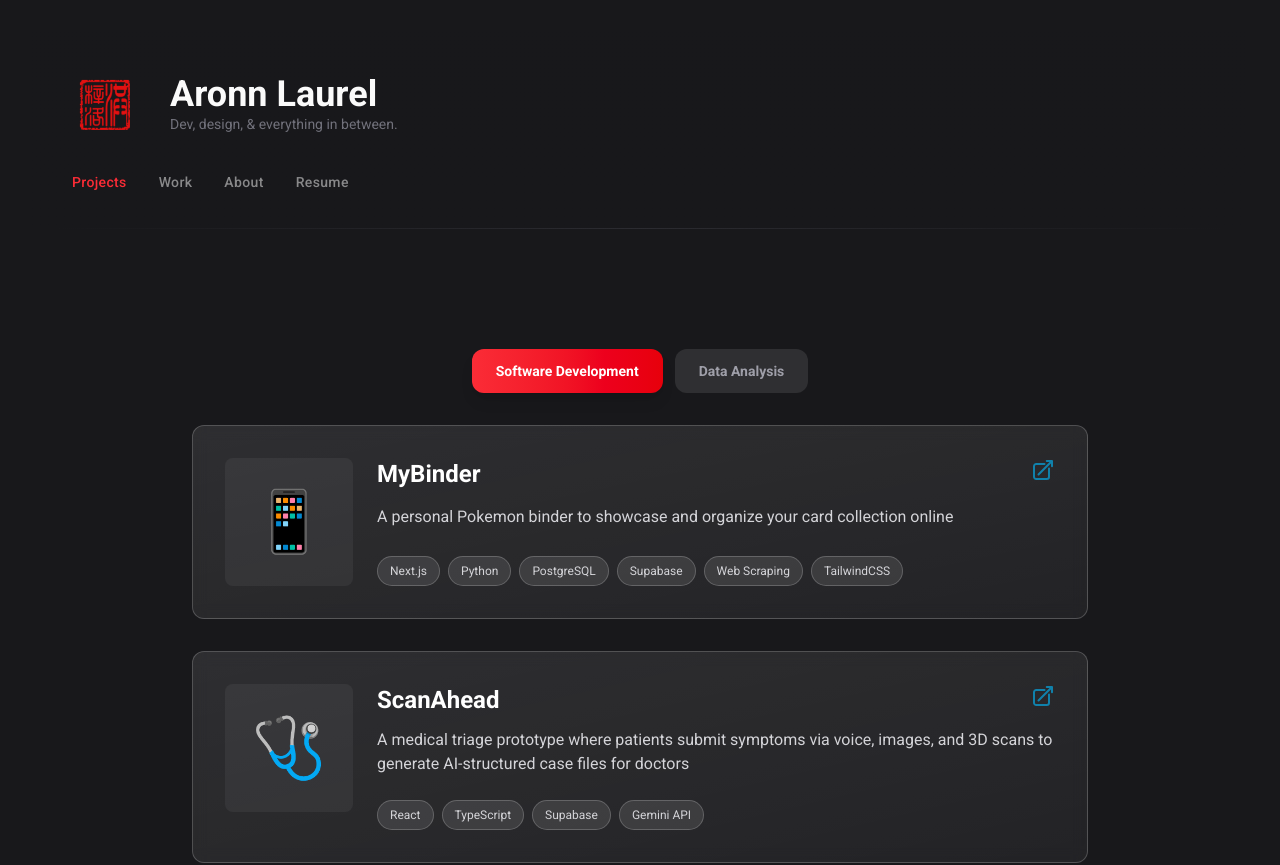
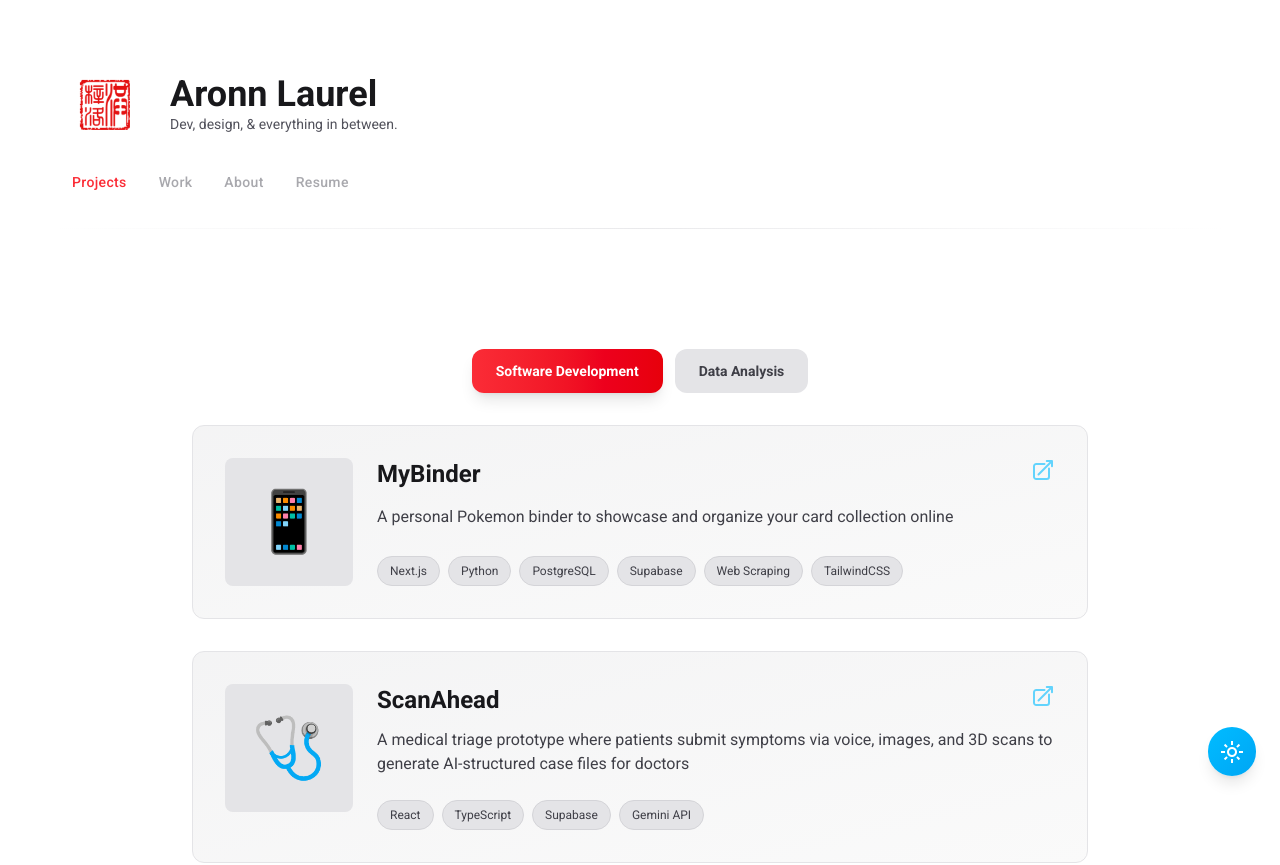
Before and after one commit to LaoAronn/laoaronn.github.io, a React (Vite) app: page / in a window 1280 px wide. Shown: the top 865 px of the page. Built offline with nearby package versions, Linux system fonts and the light colour scheme.

Commit message:
1) Added Light / Dark mode theme button 2) Readjusted .css to Tailwind v4

```diff
--- a/index.html
+++ b/index.html
@@ -18,6 +18,9 @@
     <!-- Material Symbols Rounded -->
     <link rel="stylesheet" href="https://fonts.googleapis.com/css2?family=Material+Symbols+Rounded" />
 
+    <!-- Material Symbols Outlined -->
+    <link rel="stylesheet" href="https://fonts.googleapis.com/css2?family=Material+Symbols+Outlined:opsz,wght,FILL,GRAD@20..48,100..700,0..1,-50..200&icon_names=dark_mode,light_mode" />
+
   </head>
   <body>
     <div id="root"></div>
--- a/src/App.css
+++ b/src/App.css
@@ -1,6 +1,4 @@
 @import url('https://fonts.googleapis.com/css2?family=Roboto:wght@400;500;700&display=swap');
-@import "tailwindcss";
-
 #root {
   max-width: 1280px;
   margin: 0 auto;
--- a/src/App.jsx
+++ b/src/App.jsx
@@ -10,6 +10,8 @@ import { BrowserRouter, Routes, Route, useLocation } from 'react-router-dom';
  * Components & Pages
 */
 import Header from "./components/Header";
+import ThemeToggle from "./components/ThemeToggle";
+import { ThemeProvider } from "./context/ThemeContext";
 import About from "./pages/About";
 import Works from "./pages/Works";
 import Projects from "./pages/Projects";
@@ -31,13 +33,16 @@ const AppRoutes = () => {
 
 const App = () => {
   return (
+    <ThemeProvider>
       <ReactLenis root>
         <BrowserRouter>
           <Header />
           <AppRoutes />
           <Footer />
+          <ThemeToggle />
         </BrowserRouter>
       </ReactLenis>
+    </ThemeProvider>
   )
 }
 
--- a/src/components/Header.jsx
+++ b/src/components/Header.jsx
@@ -10,7 +10,7 @@ const Header = () => {
     const [showSubtitle, setShowSubtitle] = useState(false);
 
     return (
-        <header className="relative w-full z-40 bg-gradient-to-b from-zinc-900 to-zinc-900/0">
+        <header className="relative w-full z-40 bg-gradient-to-b from-white to-white/0 dark:from-zinc-900 dark:to-zinc-900/0 transition-colors duration-300">
 
             <div className="w-full px-6 flex flex-col items-start gap-3 py-6">
 
@@ -30,7 +30,7 @@ const Header = () => {
                     {/* Name and Subtitle */}
                     <div className="text-left">
                         <div className="flex items-center gap-3">
-                            <h1 className="text-2xl md:text-4xl font-semibold text-zinc-50">
+                            <h1 className="text-2xl md:text-4xl font-semibold text-zinc-900 dark:text-zinc-50 transition-colors duration-300">
                                 Aronn Laurel
                             </h1>
                             {showSubtitle && (
@@ -39,7 +39,7 @@ const Header = () => {
                                 </h1>
                             )}
                         </div>
-                        <p className="text-xs md:text-sm text-zinc-500">
+                        <p className="text-xs md:text-sm text-zinc-600 dark:text-zinc-500 transition-colors duration-300">
                             Dev, design, & everything in between.
                         </p>
                     </div>
@@ -50,7 +50,7 @@ const Header = () => {
                 <Navbar navOpen={navOpen} />
 
                 {/* HL */}
-                <div className="w-full h-px bg-gradient-to-r from-zinc-700/0 via-zinc-700/50 to-zinc-700/0 mt-4"></div>
+                <div className="w-full h-px bg-gradient-to-r from-zinc-300/0 via-zinc-300/50 to-zinc-300/0 dark:from-zinc-700/0 dark:via-zinc-700/50 dark:to-zinc-700/0 mt-4 transition-colors duration-300"></div>
 
             </div>
 
--- /dev/null
+++ b/src/components/ThemeToggle.jsx
@@ -0,0 +1,28 @@
+import { useTheme } from '../context/ThemeContext';
+
+const ThemeToggle = () => {
+  const { isDark, toggleTheme } = useTheme();
+
+  const handleToggle = (e) => {
+    e.preventDefault();
+    toggleTheme();
+  };
+
+  return (
+    <button
+      onClick={handleToggle}
+      className="fixed bottom-6 right-6 z-50 p-3 rounded-full bg-gradient-to-br from-sky-400 to-sky-500 hover:from-sky-500 hover:to-sky-600 text-white shadow-lg transition-all duration-300 hover:scale-110 dark:from-sky-600 dark:to-sky-700"
+      title={isDark ? 'Switch to light mode' : 'Switch to dark mode'}
+      aria-label="Toggle theme"
+      type="button"
+    >
+      {isDark ? (
+        <span className="material-symbols-outlined text-2xl">dark_mode</span>
+      ) : (
+        <span className="material-symbols-outlined text-2xl">light_mode</span>
+      )}
+    </button>
+  );
+};
+
+export default ThemeToggle;
--- /dev/null
+++ b/src/context/ThemeContext.jsx
@@ -0,0 +1,54 @@
+import { createContext, useContext, useState, useEffect } from 'react';
+
+const ThemeContext = createContext();
+
+export const ThemeProvider = ({ children }) => {
+  const [isDark, setIsDark] = useState(false);
+  const [mounted, setMounted] = useState(false);
+
+  useEffect(() => {
+    // Only run on client side
+    const saved = localStorage.getItem('theme');
+    const prefersDark = window.matchMedia('(prefers-color-scheme: dark)').matches;
+    const shouldBeDark = saved ? saved === 'dark' : prefersDark;
+
+    setIsDark(shouldBeDark);
+    setMounted(true);
+
+    if (shouldBeDark) {
+      document.documentElement.classList.add('dark');
+    } else {
+      document.documentElement.classList.remove('dark');
+    }
+  }, []);
+
+  useEffect(() => {
+    if (!mounted) return;
+
+    localStorage.setItem('theme', isDark ? 'dark' : 'light');
+
+    if (isDark) {
+      document.documentElement.classList.add('dark');
+    } else {
+      document.documentElement.classList.remove('dark');
+    }
+  }, [isDark, mounted]);
+
+  const toggleTheme = () => {
+    setIsDark(!isDark);
+  };
+
+  return (
+    <ThemeContext.Provider value={{ isDark, toggleTheme }}>
+      {children}
+    </ThemeContext.Provider>
+  );
+};
+
+export const useTheme = () => {
+  const context = useContext(ThemeContext);
+  if (!context) {
+    throw new Error('useTheme must be used within ThemeProvider');
+  }
+  return context;
+};
--- a/src/index.css
+++ b/src/index.css
@@ -1,7 +1,6 @@
 @import "tailwindcss";
-@tailwind utilities;
 
-@theme {
+:root {
   --font-display: "Satoshi", "sans-serif";
 
   --breakpoint-3xl: 1920px;
@@ -38,35 +37,35 @@
 }
 
 
+@layer base {
   /* base */
   html {
     scroll-behavior: smooth;
   }
 
   body {
-  @apply bg-zinc-900 text-zinc-50 h-[200vh]
+    @apply bg-white text-zinc-900 dark:bg-zinc-900 dark:text-zinc-50 min-h-screen transition-colors duration-300;
+  }
 }
 
+@layer components {
   /* Typography */
 
   .headline-1 {
-  @apply max-w-max;
+    @apply max-w-max text-5xl leading-tight font-semibold
+    lg:text-[55px] lg:leading-[1.15] mb-0;
+
     background: -webkit-linear-gradient(0deg, #fafafa, #a1a1aa);
     -webkit-background-clip: text;
     -webkit-text-fill-color: transparent;
   }
 
-.headline-1 {
-  @apply text-5xl leading-tight font-semibold
-  lg:text-[55px] lg:leading-[1.15] mb-0
-}
-
   .headline-2 {
-  @apply text-3xl lg:text-4xl lg:leading-tight font-semibold
+    @apply text-3xl lg:text-4xl lg:leading-tight font-semibold;
   }
 
   .title-1 {
-  @apply text-[22px] font-normal
+    @apply text-[22px] font-normal;
   }
 
   /* Utilities */
@@ -76,6 +75,13 @@ body {
 
     font-variation-settings: "FILL" 0, "wght" 400, "GRAD" 0,
     "opsz" 24;
+  }
+
+  /* Outlined material symbols (used by ThemeToggle) */
+  .material-symbols-outlined {
+    @apply inline-block align-middle;
+    font-family: 'Material Symbols Outlined', 'Material Symbols Rounded', sans-serif;
+    font-variation-settings: "FILL" 0, "wght" 400, "GRAD" 0, "opsz" 24;
   }
 
   .container {
@@ -91,7 +97,7 @@ body {
   }
 
   .section {
-  @apply w-full
+    @apply w-full;
   }
 
   /* Components */
@@ -99,33 +105,33 @@ body {
   .menu-btn {
     @apply w-10 h-10 grid place-items-center bg-zinc-50/10 rounded-xl
     ring-inset ring-1 ring-zinc-50/[0.02] backdrop-blur-2xl hover:bg-zinc-50/15
-  transition-[transform,background-color] active:scale-95 md:hidden
+    transition-[transform,background-color] active:scale-95 md:hidden;
   }
 
   /* Navbar */
 
   .navbar {
-  @apply flex items-center justify-start gap-0 p-0
+    @apply flex items-center justify-start gap-0 p-0;
   }
 
   .nav-link {
     @apply flex items-center h-7 px-2 text-xs font-medium text-left
-  tracking-wide text-zinc-50/50 hover:text-zinc-50 transition-colors
-  md:h-9 md:px-4 md:text-sm
+    tracking-wide text-zinc-600/50 dark:text-zinc-50/50 hover:text-zinc-900 dark:hover:text-zinc-50 transition-colors
+    md:h-9 md:px-4 md:text-sm;
   }
 
   .nav-link-contact {
     @apply grid items-center h-9 px-4 text-sm font-medium
-  tracking-wide text-zinc-50/50 hover:text-zinc-50 transition-colors
-  md:hidden
+    tracking-wide text-zinc-600/50 dark:text-zinc-50/50 hover:text-zinc-900 dark:hover:text-zinc-50 transition-colors
+    md:hidden;
   }
 
   .nav-link.active {
-  @apply text-red-500 duration-500
+    @apply text-red-500 duration-500;
   }
 
   .navbar .active-box {
-  @apply hidden
+    @apply hidden;
   }
 
   /* Button */
@@ -133,13 +139,13 @@ body {
   .btn {
     @apply max-w-max h-9 flex items-center gap-2 px-4 rounded-xl
            font-medium text-sm ring-1 ring-zinc-50/5 ring-inset
-         transition-[background-color]
+           transition-[background-color];
   }
 
   .btn-submit {
     @apply h-9 flex items-center gap-2 px-4 rounded-xl
     font-medium text-sm ring-1 ring-zinc-50/5 ring-inset
-  transition-[background-color]
+    transition-[background-color];
   }
 
   /* Skill Card */
@@ -147,41 +153,40 @@ body {
     @apply transition-transform duration-250 hover:-translate-y-2 hover:rounded-2xl hover:bg-zinc-800;
   }
 
-
-
   /* Added Max-md:hidden for Header feature*/
   .btn-secondary {
-  @apply bg-zinc-50 text-zinc-900 active:bg-zinc-50/80 max-md:hidden
+    @apply bg-zinc-50 text-zinc-900 active:bg-zinc-50/80 max-md:hidden;
   }
 
   .btn .material-symbols-rounded {
-  @apply text-[18px]
+    @apply text-[18px];
   }
 
   .btn:has( .material-symbols-rounded) {
-  @apply pr-3
+    @apply pr-3;
   }
 
   .btn-primary {
-  @apply h-11 bg-sky-400 text-zinc-950 hover:bg-sky-300 active:bg-sky-400
+    @apply h-11 bg-sky-400 text-zinc-950 hover:bg-sky-300 active:bg-sky-400;
   }
 
   .btn-outline {
-  @apply h-11 bg-zinc-800 hover:bg-zinc-700 active:bg-zinc-800
+    @apply h-11 bg-zinc-800 hover:bg-zinc-700 active:bg-zinc-800;
   }
 
   /* text field */
   .label {
-  @apply block text-zinc-200 text-sm font-normal mb-2
+    @apply block text-zinc-200 text-sm font-normal mb-2;
   }
 
   .text-field {
     @apply block outline-none w-full px-3 py-3 text-sm bg-zinc-800 rounded-xl
            ring-1 ring-inset ring-transparent
            transition-shadow hover:ring-zinc-50/5
-         focus:ring-sky-400 focus:ring-2
+           focus:ring-sky-400 focus:ring-2;
   }
 
   .text-field::placeholder {
-  @apply text-zinc-400
+    @apply text-zinc-400;
   }
+}
--- a/src/pages/Projects.jsx
+++ b/src/pages/Projects.jsx
@@ -143,7 +143,7 @@ const Projects = () => {
               className={`px-4 sm:px-6 py-2 sm:py-3 rounded-lg sm:rounded-xl font-semibold transition-all duration-300 text-xs sm:text-sm ${
                 activeCategory === category
                   ? 'bg-gradient-to-r from-red-500 to-red-600 text-white shadow-lg'
-                  : 'bg-white/10 text-zinc-400 hover:text-zinc-200 hover:bg-white/20'
+                  : 'bg-zinc-200 dark:bg-white/10 text-zinc-700 dark:text-zinc-400 hover:text-zinc-900 dark:hover:text-zinc-200 hover:bg-zinc-300 dark:hover:bg-white/20'
               }`}
             >
               {category === 'software' ? 'Software Development' : 'Data Analysis'}
@@ -159,15 +159,15 @@ const Projects = () => {
               onClick={() => handleProjectClick(project)}
               onMouseMove={(e) => handleMouseMove(e, index)}
               onMouseLeave={handleMouseLeave}
-              className={`group relative rounded-lg sm:rounded-xl overflow-hidden bg-gradient-to-br from-white/10 to-white/5 border border-white/20 backdrop-blur-sm transition-all duration-300 flex flex-col sm:flex-row items-stretch gap-4 sm:gap-6 p-4 sm:p-6 lg:p-8 ${
+              className={`group relative rounded-lg sm:rounded-xl overflow-hidden bg-gradient-to-br from-zinc-100 to-zinc-50 dark:from-white/10 dark:to-white/5 border border-zinc-200 dark:border-white/20 dark:backdrop-blur-sm transition-all duration-300 flex flex-col sm:flex-row items-stretch gap-4 sm:gap-6 p-4 sm:p-6 lg:p-8 ${
                 project.link && project.link !== '-'
-                  ? 'cursor-pointer hover:border-sky-400/50 hover:bg-gradient-to-br hover:from-white/15 hover:to-white/10 hover:shadow-lg hover:shadow-sky-400/20'
+                  ? 'cursor-pointer hover:border-sky-400 dark:hover:border-sky-400/50 hover:bg-gradient-to-br hover:from-zinc-200 hover:to-zinc-100 dark:hover:from-white/15 dark:hover:to-white/10 hover:shadow-lg dark:hover:shadow-lg hover:shadow-sky-300/20 dark:hover:shadow-sky-400/20'
                   : 'opacity-75'
               }`}
             >
 
               {/* Icon/Preview - Left side */}
-              <div className="flex-shrink-0 flex items-center justify-center w-full sm:w-24 lg:w-32 h-24 lg:h-32 bg-white/5 rounded-lg text-4xl lg:text-6xl">
+              <div className="flex-shrink-0 flex items-center justify-center w-full sm:w-24 lg:w-32 h-24 lg:h-32 bg-zinc-200 dark:bg-white/5 rounded-lg text-4xl lg:text-6xl">
                 {project.icon}
               </div>
 
@@ -177,7 +177,7 @@ const Projects = () => {
                 {/* Header with title and link icon */}
                 <div className="flex items-start justify-between gap-3 mb-2 sm:mb-3">
                   <div className="flex-1 min-w-0 text-left">
-                    <h3 className="text-lg sm:text-xl lg:text-2xl font-bold text-white line-clamp-2">
+                    <h3 className="text-lg sm:text-xl lg:text-2xl font-bold text-zinc-900 dark:text-white line-clamp-2">
                       {project.title}
                     </h3>
                   </div>
@@ -189,7 +189,7 @@ const Projects = () => {
                 </div>
 
                 {/* Description */}
-                <p className="text-sm sm:text-base text-zinc-300 mb-4 sm:mb-6 line-clamp-2 text-left">
+                <p className="text-sm sm:text-base text-zinc-700 dark:text-zinc-300 mb-4 sm:mb-6 line-clamp-2 text-left">
                   {project.desc}
                 </p>
 
@@ -198,7 +198,7 @@ const Projects = () => {
                   {project.tags.map((tag, tagIndex) => (
                     <span
                       key={tagIndex}
-                      className="inline-block px-2.5 sm:px-3 py-1 sm:py-1.5 bg-white/10 border border-white/20 rounded-full text-[11px] sm:text-xs text-zinc-300 group-hover:bg-sky-500/20 group-hover:border-sky-400/50 group-hover:text-sky-200 transition-colors"
+                      className="inline-block px-2.5 sm:px-3 py-1 sm:py-1.5 bg-zinc-200 dark:bg-white/10 border border-zinc-300 dark:border-white/20 rounded-full text-[11px] sm:text-xs text-zinc-700 dark:text-zinc-300 group-hover:bg-sky-200 dark:group-hover:bg-sky-500/20 group-hover:border-sky-400 dark:group-hover:border-sky-400/50 group-hover:text-sky-900 dark:group-hover:text-sky-200 transition-colors"
                     >
                       {tag}
                     </span>
@@ -214,7 +214,7 @@ const Projects = () => {
         {/* Global Tooltip */}
         {hoveredCardIndex !== null && (
           <div
-            className="fixed bg-sky-500 text-white text-xs sm:text-sm px-3 py-2 rounded-lg pointer-events-none z-50 whitespace-nowrap shadow-lg"
+            className="fixed bg-sky-500 dark:bg-sky-600 text-white text-xs sm:text-sm px-3 py-2 rounded-lg pointer-events-none z-50 whitespace-nowrap shadow-lg"
             style={{
               left: `${mousePos.x + 20}px`,
               top: `${mousePos.y + 20}px`,
--- /dev/null
+++ b/tailwind.config.js
@@ -0,0 +1,12 @@
+/** @type {import('tailwindcss').Config} */
+export default {
+  content: [
+    './index.html',
+    './src/**/*.{js,jsx,ts,tsx}',
+  ],
+  darkMode: 'class',
+  theme: {
+    extend: {},
+  },
+  plugins: [],
+}
```
Also changed, not shown: src/pages/About.jsx (+7 -7 lines), src/pages/Footer.jsx (+12 -13 lines). Lines whose indentation alone changed are shown as unchanged.
